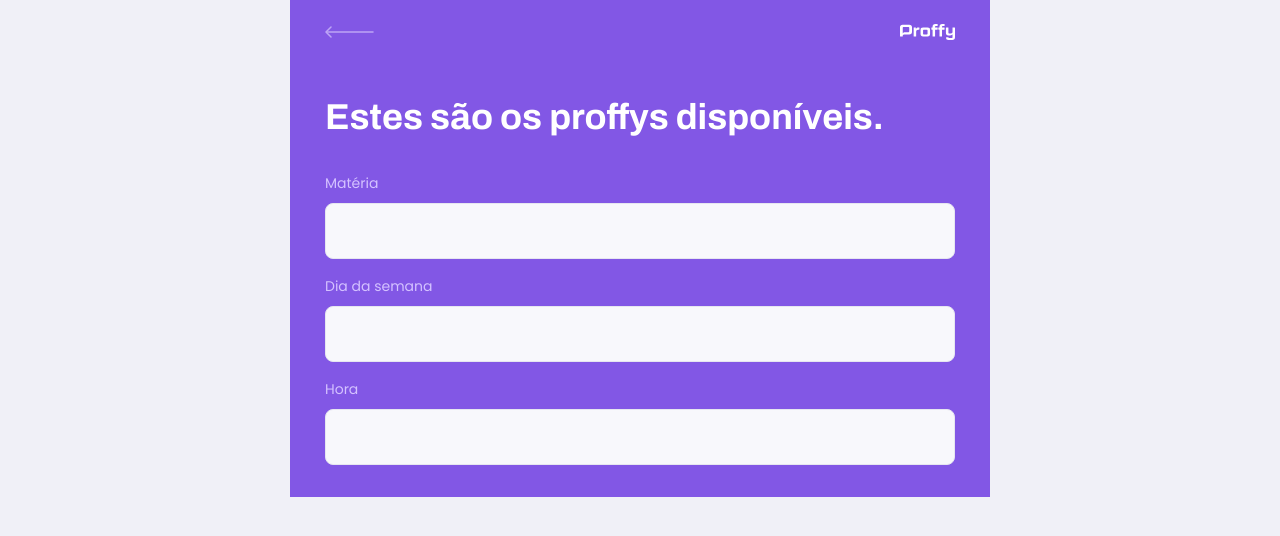
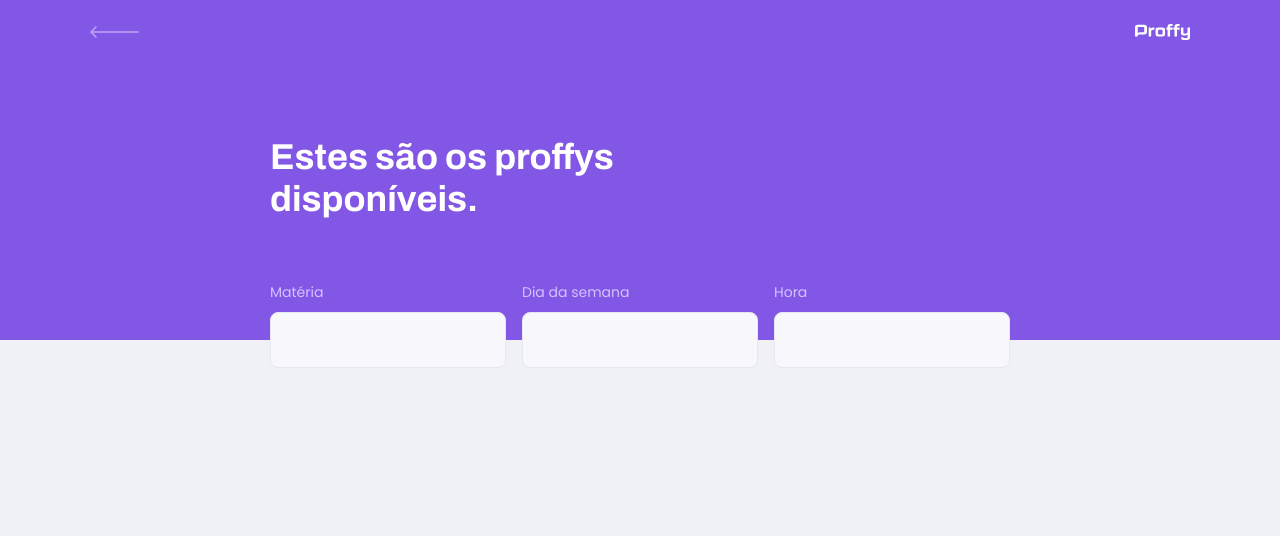
Before and after one commit to rafamatoso/proffy-nlw2, a React (Create React App) app in the folder web/: page /study in a window 1280 px wide. Shown: the top 536 px of the page. Built offline with nearby package versions, Linux system fonts and the light colour scheme.

Commit message:
Estilização mobile first do PageHeader e TeacherList

```diff
--- a/web/src/components/PageHeader/index.tsx
+++ b/web/src/components/PageHeader/index.tsx
@@ -1,8 +1,10 @@
-import React, { Props } from 'react';
+import React from 'react';
 import { Link } from 'react-router-dom';
 
 import { images } from '../../assets/images';
 import { icons } from '../../assets/images/icons';
+
+import './styles.css';
 
 interface PageHeaderProps {
   title: string;
@@ -14,7 +16,7 @@ export const PageHeader: React.FC<PageHeaderProps> = ({
   children,
 }: PageHeaderProps) => {
   return (
-    <header className="page-header">
+    <header id="page-header" className="page-header">
       <div className="top-bar-container">
         <Link to="/">
           <img src={icons.back} alt="Voltar" />
--- a/web/src/components/PageHeader/styles.css
+++ b/web/src/components/PageHeader/styles.css
@@ -0,0 +1,66 @@
+.page-header {
+  display: flex;
+  flex-direction: column;
+  background-color: var(--color-primary);
+}
+
+.page-header .top-bar-container {
+  width: 90%;
+  margin: 0 auto;
+  display: flex;
+  justify-content: space-between;
+  align-items: center;
+  color: var(--color-text-in-primary);
+  padding: 1.6rem 0;
+}
+
+.page-header .top-bar-container > a {
+  height: 3.2rem;
+  transition: opacity 0.2s;
+}
+
+.page-header .top-bar-container a:hover {
+  opacity: 0.7;
+}
+
+.page-header .top-bar-container > img {
+  height: 1.6rem;
+}
+
+.page-header .header-content {
+  width: 90%;
+  margin: 0 auto;
+  position: relative;
+  margin: 3.2rem auto;
+}
+
+.page-header .header-content strong {
+  font: 700 3.6rem Archivo;
+  line-height: 4.2rem;
+  color: var(--color-title-in-primary);
+}
+
+@media (min-width: 700px) {
+  #page-header {
+    height: 340px;
+  }
+
+  .page-header .top-bar-container {
+    max-width: 1100px;
+  }
+
+  .page-header .header-content {
+    flex: 1;
+    max-width: 740px;
+    margin: 0 auto;
+    padding-bottom: 48px;
+    display: flex;
+    flex-direction: column;
+    justify-content: center;
+    align-items: flex-start;
+  }
+
+  .page-header .header-content strong {
+    max-width: 350px;
+  }
+}
--- a/web/src/pages/TeacherList/styles.css
+++ b/web/src/pages/TeacherList/styles.css
@@ -1,48 +1,6 @@
 #page-teacher-list {
   width: 100vw;
   height: 100vh;
-}
-
-.page-header {
-  display: flex;
-  flex-direction: column;
-  background-color: var(--color-primary);
-}
-
-.page-header .top-bar-container {
-  width: 90%;
-  margin: 0 auto;
-  display: flex;
-  justify-content: space-between;
-  align-items: center;
-  color: var(--color-text-in-primary);
-  padding: 1.6rem 0;
-}
-
-.page-header .top-bar-container > a {
-  height: 3.2rem;
-  transition: opacity 0.2s;
-}
-
-.page-header .top-bar-container a:hover {
-  opacity: 0.7;
-}
-
-.page-header .top-bar-container > img {
-  height: 1.6rem;
-}
-
-.page-header .header-content {
-  width: 90%;
-  margin: 0 auto;
-  position: relative;
-  margin: 3.2rem auto;
-}
-
-.page-header .header-content strong {
-  font: 700 3.6rem Archivo;
-  line-height: 4.2rem;
-  color: var(--color-title-in-primary);
 }
 
 #search-teachers {
@@ -87,3 +45,21 @@
   right: 1.6rem;
   bottom: 0;
 }
+
+@media (min-width: 700px) {
+  #page-teacher-list {
+    max-width: 100%;
+  }
+
+  #search-teachers {
+    display: grid;
+    grid-template-columns: repeat(3, 1fr);
+    column-gap: 16px;
+    position: absolute;
+    bottom: -28px;
+  }
+
+  #search-teachers .input-block + .input-block {
+    margin-top: 0;
+  }
+}
```
